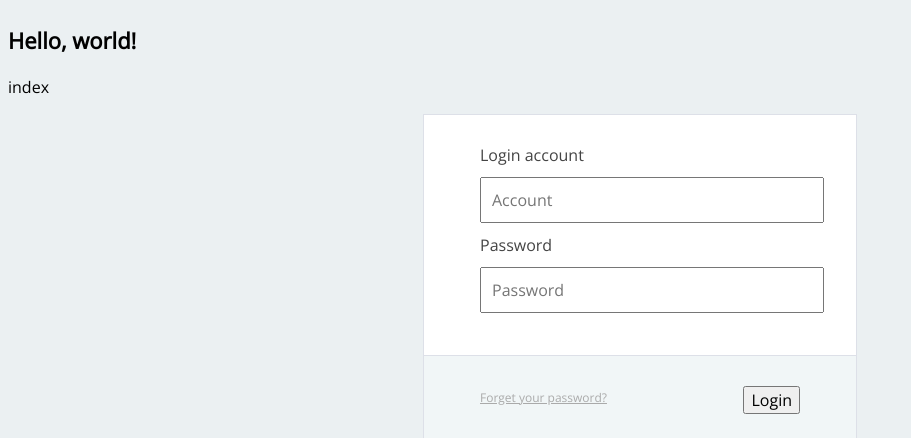
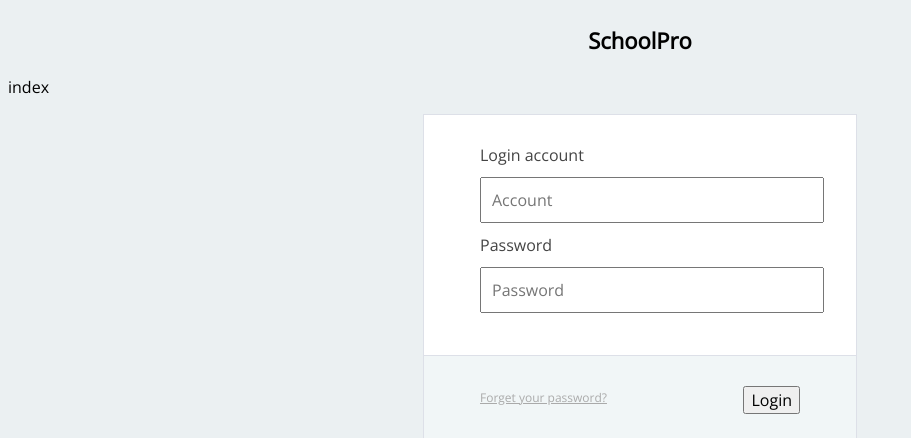
Before and after one commit to AndyUT101/myproject, a Django app: page /user/ in a window 1280 px wide. Shown: the top 438 px of the page, without its empty margins (0-911 px from the left). Run offline with Django 3.2, Linux system fonts and the light colour scheme; some libraries are stand-ins or nearby versions.

Commit message:
design update

```diff
--- a/static/style.css
+++ b/static/style.css
@@ -5,6 +5,10 @@
 
 body {
 	background: #ebf0f2;
+}
+
+.login_header {
+	text-align: center;
 }
 
 .login_infofield, .login_submitfield {
--- a/templates/base.html
+++ b/templates/base.html
@@ -19,7 +19,6 @@
 
   </head>
   <body>
-    <h1>Hello, world!</h1>
     {% block content %}{% endblock %}
     <script src="https://ajax.googleapis.com/ajax/libs/jquery/1.11.3/jquery.min.js"></script>
   </body>
--- a/templates/login.html
+++ b/templates/login.html
@@ -1,7 +1,7 @@
 {% extends "base.html" %}
 
 {% block content %}
-
+<h1 class="login_header">{% if template_title %}{{ template_title }}{% else %}SchoolPro{% endif %}</h1>
 {% if error_message %}<p>{{ error_message }}</p>{% endif  %}
 <form action="{% url 'user:login' %}" method="post">
 <div class="login_infofield">
```
